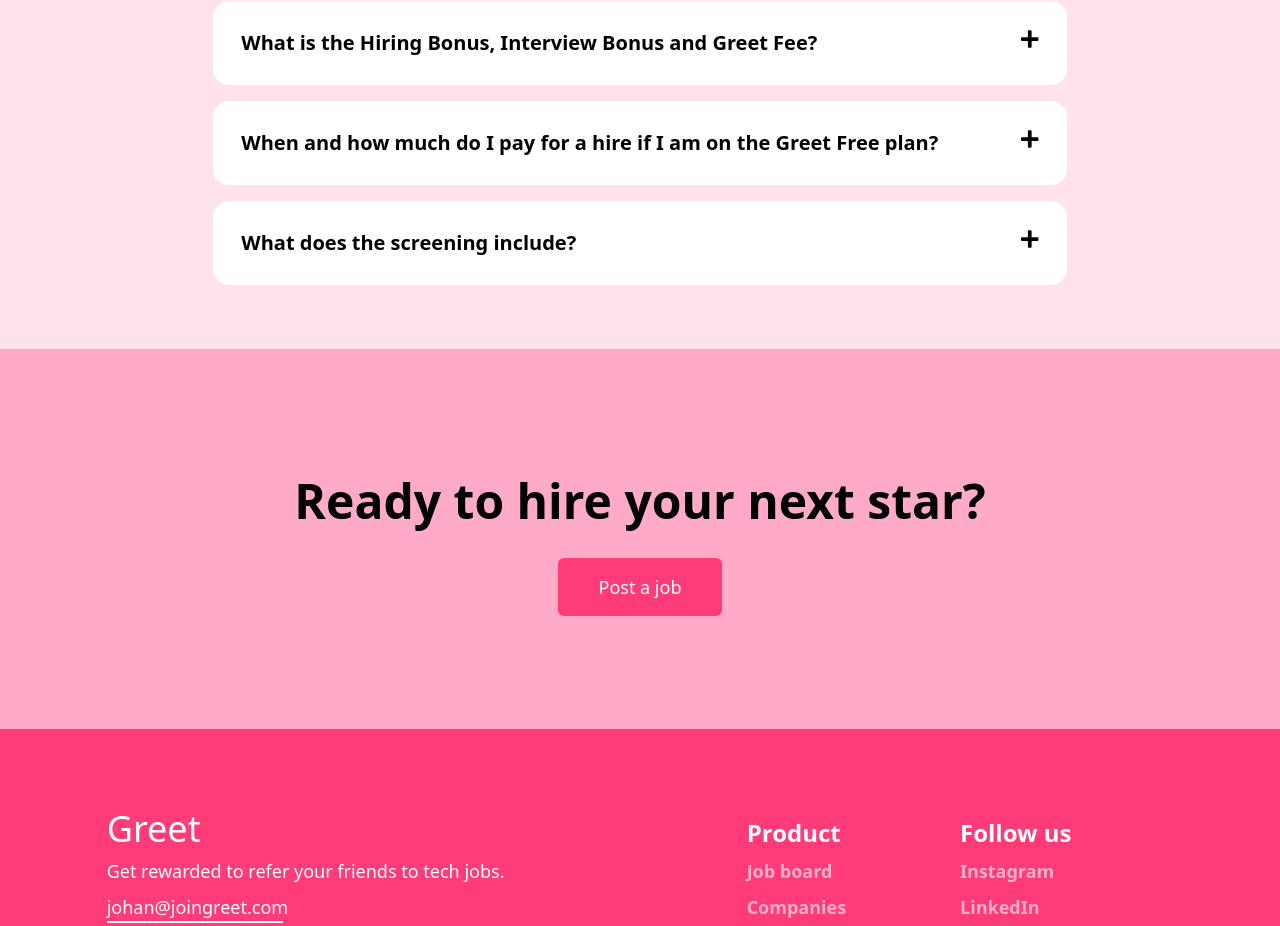
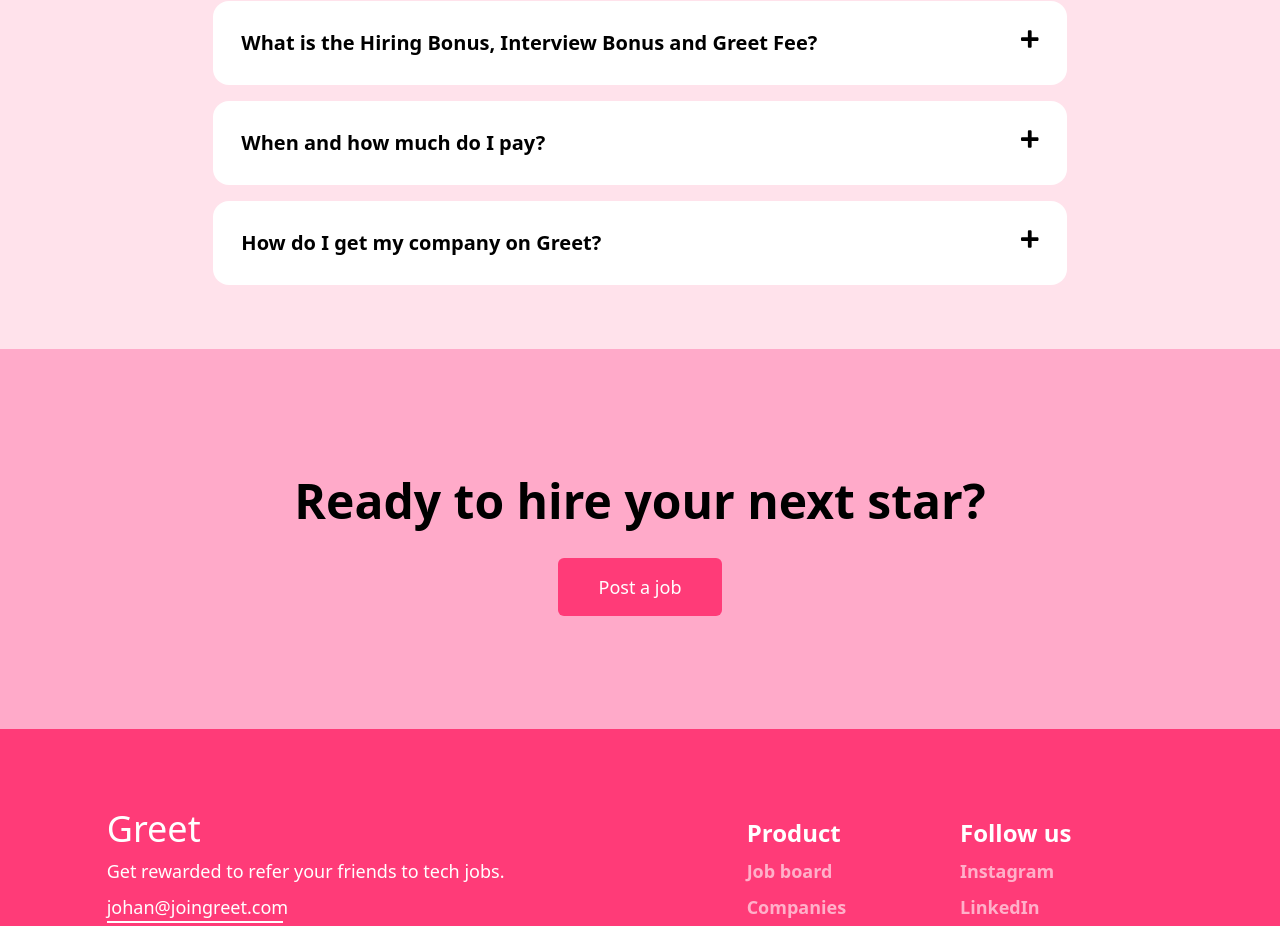
Before and after one commit to johan-akerman/Greet, a React (Create React App) app: page /for-companies in a window 1280 px wide. Shown: the part 1715-2641 px from the top of the page. Built offline with nearby package versions, Linux system fonts and the light colour scheme.

Commit message:
updated faq for companies

```diff
--- a/src/pages/ForCompanies.js
+++ b/src/pages/ForCompanies.js
@@ -205,11 +205,10 @@
       <FAQ
         questionOne="What is the Hiring Bonus, Interview Bonus and Greet Fee?"
         answerOne="The hiring bonus is what the Greeters will see on the job board and get paid if their referral results in a hiring. The Interview bonus is what is paid if a referral ends up with an interview. You decide what the hiring- and interview bonus should be. The Greet Fee is equal to 20% of your hiring bonus."
-        questionTwo="When and how much do I pay for a hire if I am on the Greet Free plan?"
-        answerTwo="You pay when you interview and/ or hire someone. You decide how much you will pay by deciding your own Hiring Bonus and Interview Bonus. Take a look at the example above for more information."
-        questionThree="What does the screening include?"
-        answerThree="In the Greet Basic and Greet Pro plan a screening is included. This means that we take a close look at all the candidates and make a list of the ones that are the best fit.
-        "
+        questionTwo="When and how much do I pay?"
+        answerTwo="Greet was recently launched and we are offering early adopters to start using the service for free (for a limited time), i.e no monthly pricing plan. Instead, you only pay for the interview bonus and hiring bonus when you interview or hire someone. So until then, you get free promotion."
+        questionThree="How do I get my company on Greet?"
+        answerThree="Contact johan@joingreet.com or fill in the form at www.joingreet.com/post-job"
       />
       <Banner
         title="Ready to hire your next star?"
```
